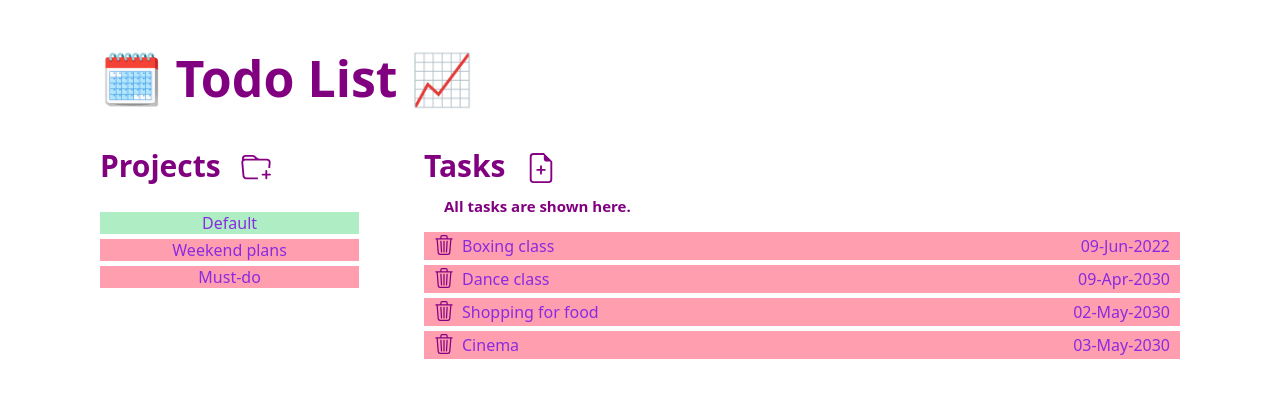
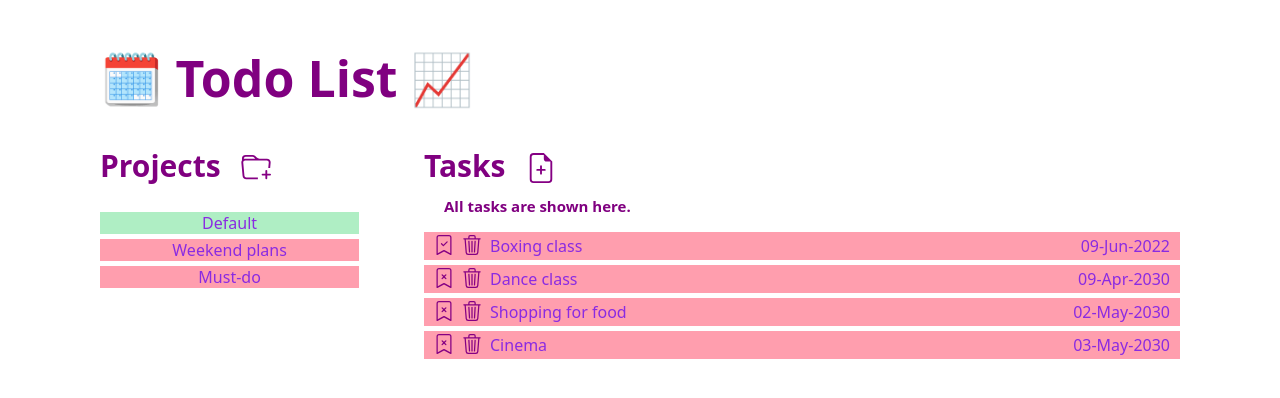
Before and after one commit to AnyueWang/odin_todo_list, a website built with webpack: page src/index.html in a window 1280 px wide. Built offline with nearby package versions, Linux system fonts and the light colour scheme; a web font is replaced by a local one.

Commit message:
add done and undone icons

```diff
--- a/src/styles.css
+++ b/src/styles.css
@@ -258,7 +258,7 @@ input {
     background-color: var(--tooltip-background-color);
     color: var(--tooltip-color);
     text-align: center;
-    padding: 5px 0;
+    padding: 5px 10px;
     border-radius: 6px;
     font-size: 10px;
 
--- a/src/utils/page.js
+++ b/src/utils/page.js
@@ -1,6 +1,8 @@
 const IconAddProject = require('../resources/icons/folder-plus.svg')
 const IconAddTodo = require('../resources/icons/file-plus.svg')
 const IconDelete = require('../resources/icons/delete.svg')
+const IconUndone = require('../resources/icons/undone.svg')
+const IconDone = require('../resources/icons/done.svg')
 
 const warnings = require('../page-components/warnings')
 const icons = require('../page-components/icons')
@@ -274,7 +276,6 @@ const display = () => {
                 if (document.querySelector('.project-new') || document.querySelector('.task-new')) {
                     return
                 }
-
                 if (eachBtn.classList.contains('task-nav-expanded')) {
                     eachBtn.classList.remove('task-nav-expanded')
                     eachBtn.nextSibling.remove()
@@ -323,9 +324,7 @@ const display = () => {
                     detailChecklist.textContent = '(none)'
                     collapse.appendChild(detailChecklist)
                 }
-
                 eachBtn.parentElement.appendChild(collapse)
-
 
             })
         }, true)
@@ -340,6 +339,9 @@ const display = () => {
             const newBtn = document.createElement('div')
             const title = document.createElement('div')
             const date = document.createElement('div')
+            const StatusIcon = eachTodo.isDone ? IconDone : IconUndone
+            const statusTip =  eachTodo.isDone ? 'The task is done. Press to set undone.' : 'The task is undone. Press to set done.'
+            const iconStatus = icons.addIcon(StatusIcon, title, statusTip)
             const iconDelete = icons.addIcon(IconDelete, title, 'Delete the task.')
             const titleContent = document.createElement('p')
             titleContent.textContent = eachTodo.title
```
